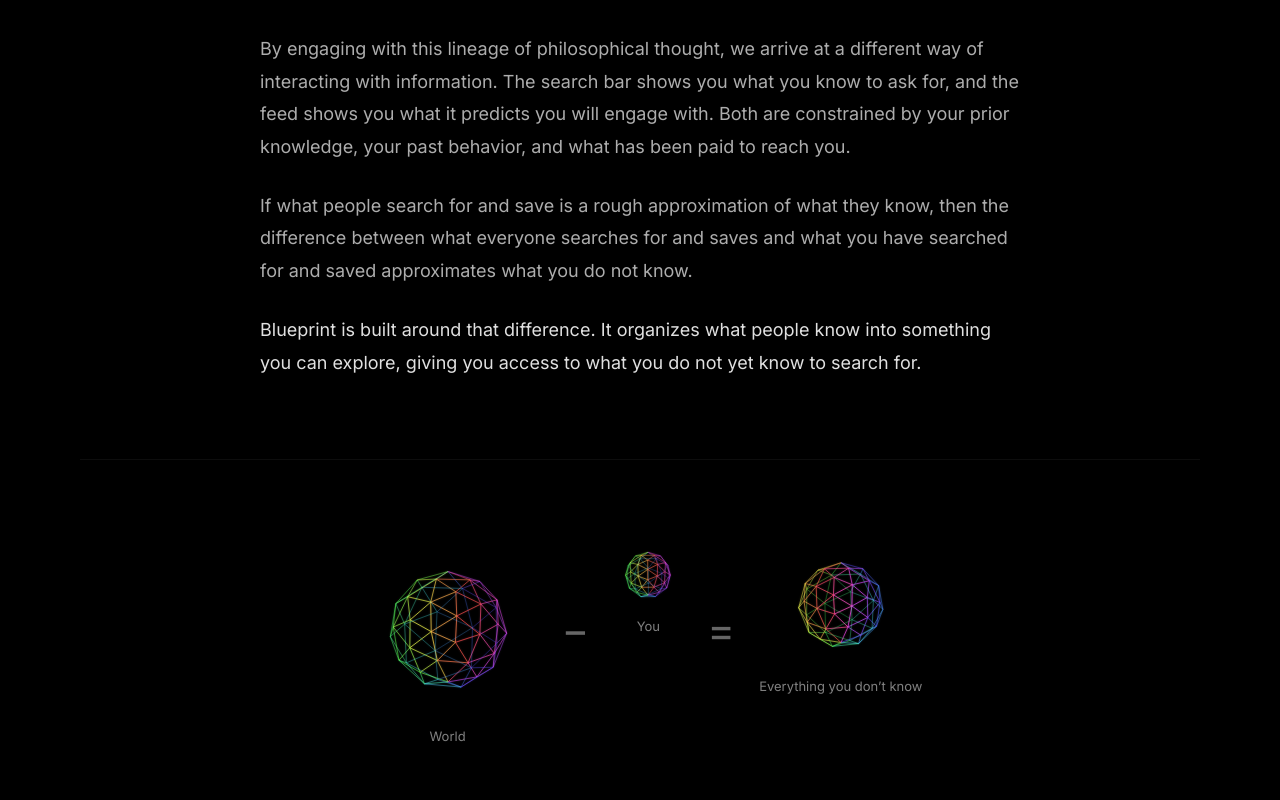
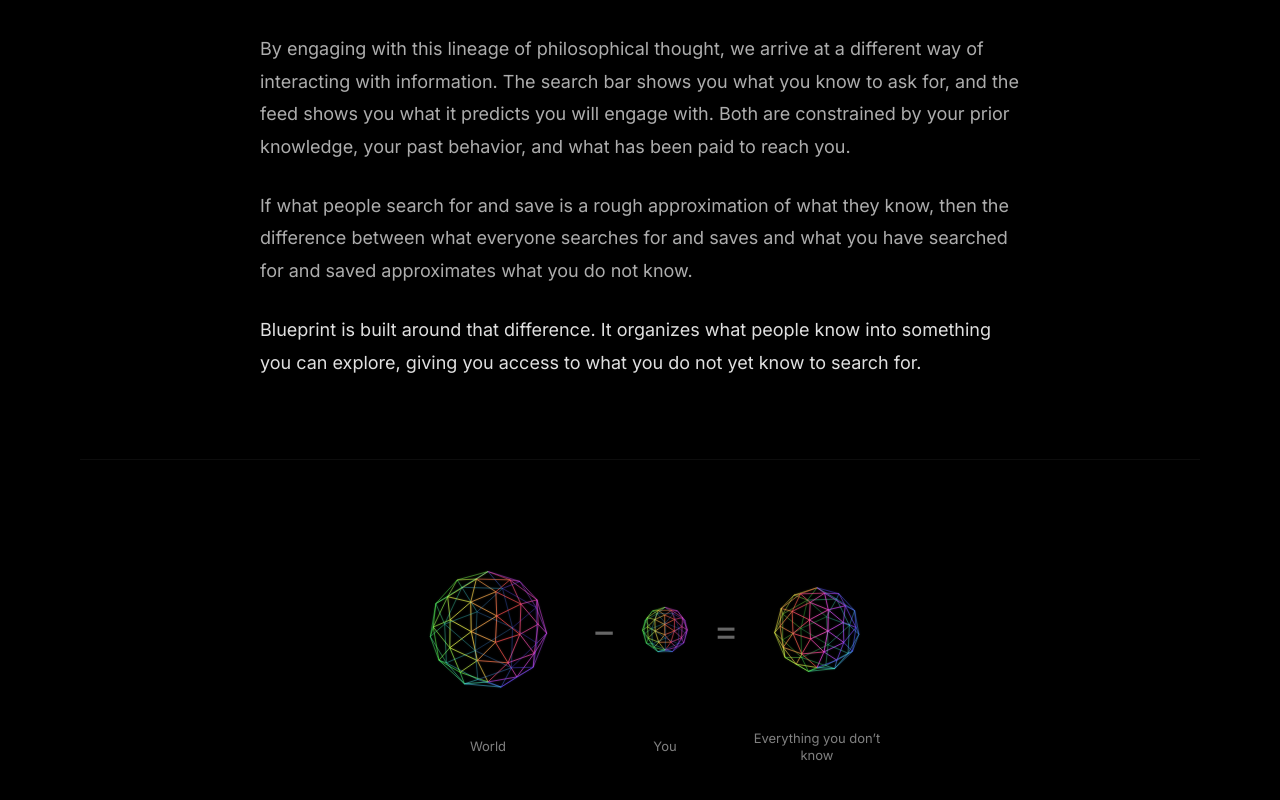
Before and after one commit to sn-ux/blueprint, a Next.js app: page /philosophy in a window 1280 px wide. Shown: the part 2620-3420 px from the top of the page. Built offline with nearby package versions, Linux system fonts and the light colour scheme.

Commit message:
Align philosophy icosphere equation spheres and labels

```diff
--- a/app/philosophy/page.tsx
+++ b/app/philosophy/page.tsx
@@ -1,6 +1,6 @@
 "use client";
 
-import { useEffect, useRef, useState } from "react";
+import React, { useEffect, useRef, useState } from "react";
 
 // ── Scroll-reveal hook ─────────────────────────────────────────────────────
 function useInView(threshold = 0.08) {
@@ -383,50 +383,61 @@ function PhilosophyEquation() {
     ro.observe(el);
     return () => ro.disconnect();
   }, []);
+
   const sc    = Math.min(1, cw / 680);
   const world = Math.max(52, Math.round(180 * sc));
   const you   = Math.max(26, Math.round(70  * sc));
   const every = Math.max(40, Math.round(130 * sc));
-  const gap   = Math.max(8,  Math.round(24  * sc));
-  const opSz  = Math.max(20, Math.round(42  * sc));
+  const opCol = Math.max(20, Math.round(52  * sc));   // operator column width
+  const opSz  = Math.max(16, Math.round(38  * sc));   // operator font size
   const lblSz = Math.max(10, Math.round(13  * sc));
-  const lblMt = Math.max(4,  Math.round(8   * sc));
-  const opPt  = Math.max(0,  Math.round((world - opSz) / 2));
+  const lblMt = Math.max(4,  Math.round(10  * sc));
 
-  const sphereCol = (size: number, labelText: string, spd: number) => (
-    <div style={{ display: "flex", flexDirection: "column", alignItems: "center", flexShrink: 0 }}>
-      <IcoSphere size={size} speed={spd} />
-      <p style={{
-        fontSize: `${lblSz}px`, color: "rgba(255,255,255,0.50)", textAlign: "center",
-        margin: 0, marginTop: `${lblMt}px`, lineHeight: 1.3,
-        maxWidth: `${Math.round(size * 1.4)}px`, userSelect: "none",
-      }}>
-        {labelText}
-      </p>
-    </div>
-  );
+  // 5-column grid: [world] [op] [you] [op] [every]
+  const cols = `${world}px ${opCol}px ${you}px ${opCol}px ${every}px`;
 
-  const operator = (sym: string) => (
-    <span style={{
-      fontSize: `${opSz}px`, fontWeight: 200, color: "rgba(255,255,255,0.40)",
-      lineHeight: 1, flexShrink: 0, alignSelf: "flex-start",
-      paddingTop: `${opPt}px`, userSelect: "none",
-    }}>
-      {sym}
-    </span>
-  );
+  // Shared cell style: centers content both axes
+  const cell = (col: number, row: number): React.CSSProperties => ({
+    gridColumn: col,
+    gridRow:    row,
+    display:    "flex",
+    alignItems: "center",
+    justifyContent: "center",
+  });
 
   return (
     <div ref={wrapRef} style={{ width: "100%" }}>
-      <div style={{
-        display: "flex", flexDirection: "row", alignItems: "flex-start",
-        justifyContent: "center", gap: `${gap}px`, flexWrap: "nowrap",
-      }}>
-        {sphereCol(world, "World", 0.005)}
-        {operator("−")}
-        {sphereCol(you, "You", 0.009)}
-        {operator("=")}
-        {sphereCol(every, "Everything you\u00a0don\u2019t know", 0.004)}
+      {/* Outer flex just centers the fixed-width grid horizontally */}
+      <div style={{ display: "flex", justifyContent: "center" }}>
+        <div style={{
+          display:             "grid",
+          gridTemplateColumns: cols,
+          gridTemplateRows:    "auto auto",
+          // no column gap — operator columns carry their own width
+        }}>
+          {/* ── Row 1: spheres + operators, all vertically centered ── */}
+          <div style={cell(1, 1)}><IcoSphere size={world} speed={0.005} /></div>
+          <div style={cell(2, 1)}>
+            <span style={{ fontSize: opSz, fontWeight: 200, color: "rgba(255,255,255,0.40)", lineHeight: 1, userSelect: "none" }}>−</span>
+          </div>
+          <div style={cell(3, 1)}><IcoSphere size={you}   speed={0.009} /></div>
+          <div style={cell(4, 1)}>
+            <span style={{ fontSize: opSz, fontWeight: 200, color: "rgba(255,255,255,0.40)", lineHeight: 1, userSelect: "none" }}>=</span>
+          </div>
+          <div style={cell(5, 1)}><IcoSphere size={every} speed={0.004} /></div>
+
+          {/* ── Row 2: labels, shared baseline, operator columns left empty ── */}
+          <div style={{ ...cell(1, 2), paddingTop: lblMt }}>
+            <p style={{ fontSize: lblSz, color: "rgba(255,255,255,0.50)", textAlign: "center", margin: 0, lineHeight: 1.3, userSelect: "none" }}>World</p>
+          </div>
+          {/* columns 2 & 4 intentionally empty */}
+          <div style={{ ...cell(3, 2), paddingTop: lblMt }}>
+            <p style={{ fontSize: lblSz, color: "rgba(255,255,255,0.50)", textAlign: "center", margin: 0, lineHeight: 1.3, userSelect: "none" }}>You</p>
+          </div>
+          <div style={{ ...cell(5, 2), paddingTop: lblMt }}>
+            <p style={{ fontSize: lblSz, color: "rgba(255,255,255,0.50)", textAlign: "center", margin: 0, lineHeight: 1.3, userSelect: "none", maxWidth: `${Math.round(every * 1.4)}px` }}>Everything you&nbsp;don&rsquo;t know</p>
+          </div>
+        </div>
       </div>
     </div>
   );
```
